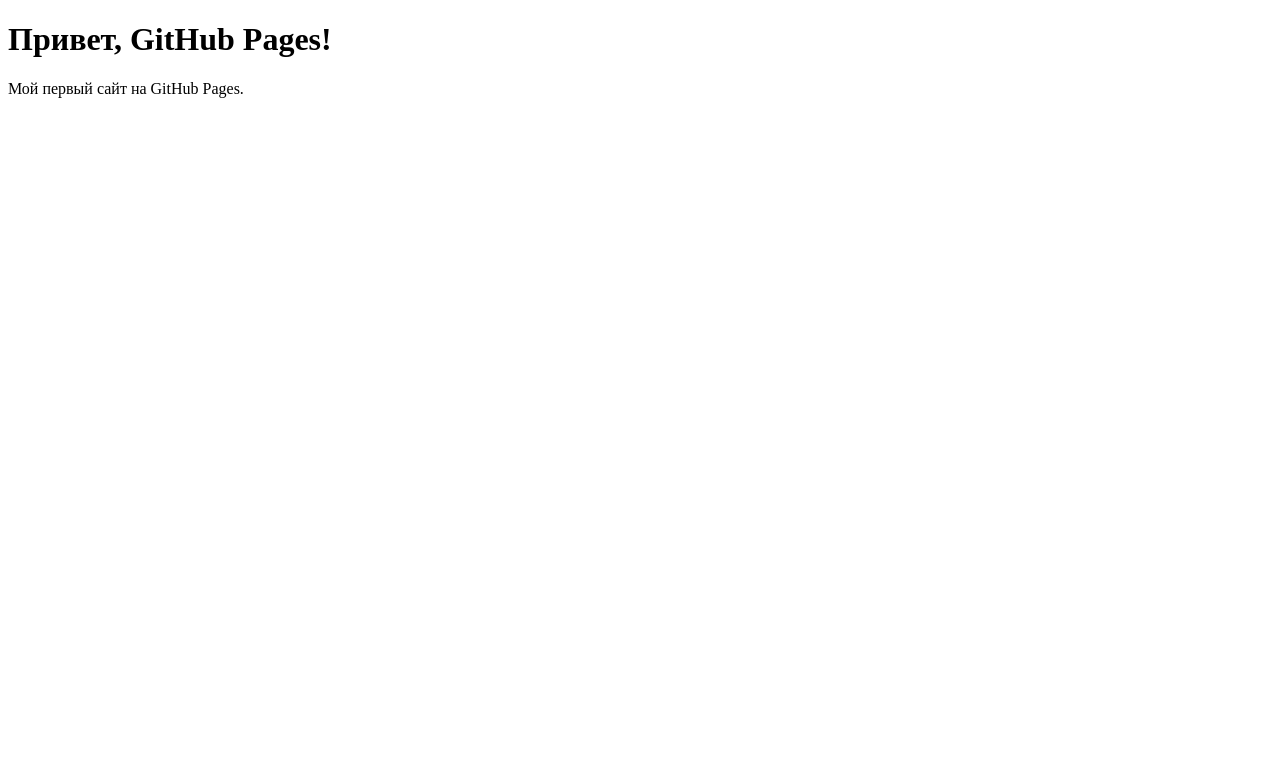
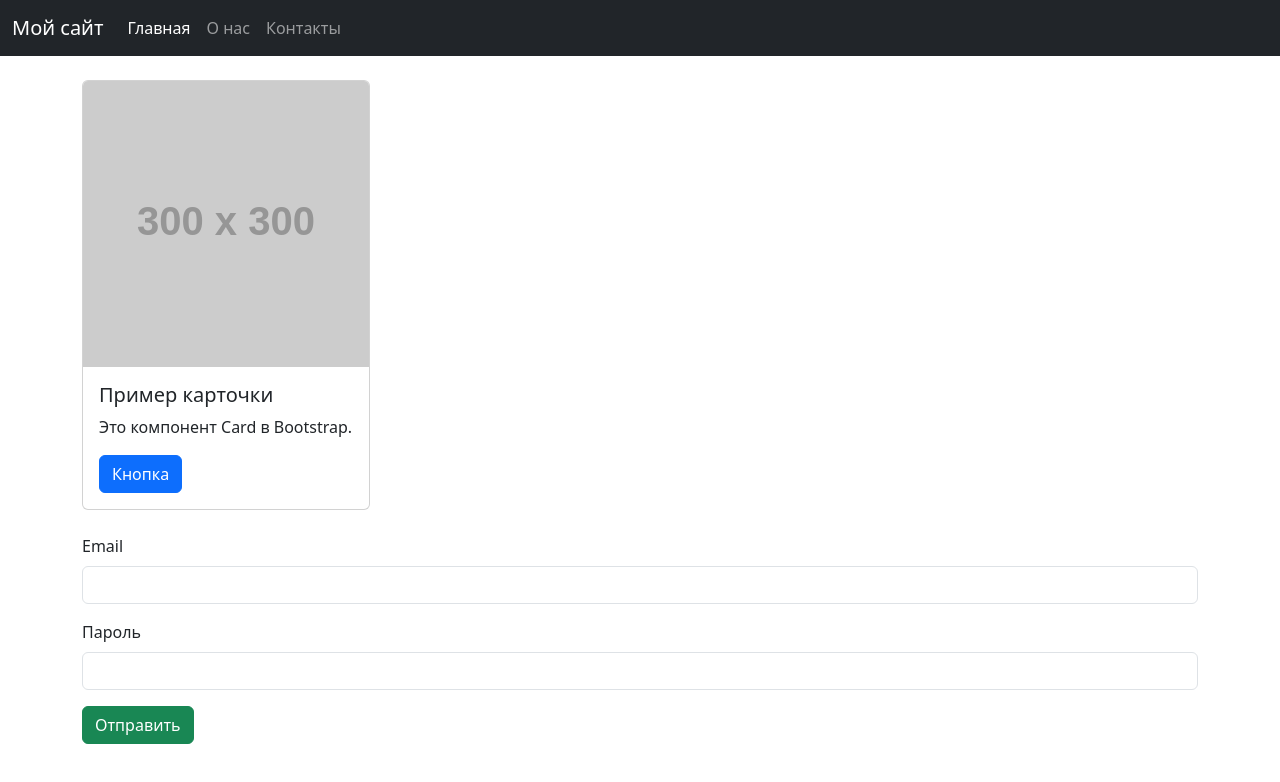
Before and after one commit to shohjahon9919/my-project, a plain HTML site: page index.html in a window 1280 px wide. Drawn offline with nearby package versions, Linux system fonts and the light colour scheme; placeholder pictures from the web are drawn by us.

Commit message:
Update index.html

```diff
--- a/index.html
+++ b/index.html
@@ -1,12 +1,64 @@
 <!DOCTYPE html>
-<html lang="en">
+<html lang="ru">
 <head>
     <meta charset="UTF-8">
     <meta name="viewport" content="width=device-width, initial-scale=1.0">
-    <title>My Project</title>
+    <title>Мой Bootstrap-проект</title>
+    <!-- Подключение CSS Bootstrap через CDN -->
+    <link href="https://cdn.jsdelivr.net/npm/bootstrap@5.3.2/dist/css/bootstrap.min.css" rel="stylesheet">
 </head>
 <body>
-    <h1>Привет, GitHub Pages!</h1>
-    <p>Мой первый сайт на GitHub Pages.</p>
+    <!-- Навигационная панель (Navbar) -->
+    <nav class="navbar navbar-expand-lg navbar-dark bg-dark">
+        <div class="container-fluid">
+            <a class="navbar-brand" href="#">Мой сайт</a>
+            <button class="navbar-toggler" type="button" data-bs-toggle="collapse" data-bs-target="#navbarNav">
+                <span class="navbar-toggler-icon"></span>
+            </button>
+            <div class="collapse navbar-collapse" id="navbarNav">
+                <ul class="navbar-nav">
+                    <li class="nav-item">
+                        <a class="nav-link active" href="#">Главная</a>
+                    </li>
+                    <li class="nav-item">
+                        <a class="nav-link" href="#">О нас</a>
+                    </li>
+                    <li class="nav-item">
+                        <a class="nav-link" href="#">Контакты</a>
+                    </li>
+                </ul>
+            </div>
+        </div>
+    </nav>
+
+    <!-- Карточка (Card) -->
+    <div class="container mt-4">
+        <div class="card" style="width: 18rem;">
+            <img src="https://via.placeholder.com/300" class="card-img-top" alt="Изображение">
+            <div class="card-body">
+                <h5 class="card-title">Пример карточки</h5>
+                <p class="card-text">Это компонент Card в Bootstrap.</p>
+                <a href="#" class="btn btn-primary">Кнопка</a>
+            </div>
+        </div>
+    </div>
+
+    <!-- Форма (Form) -->
+    <div class="container mt-4">
+        <form>
+            <div class="mb-3">
+                <label for="email" class="form-label">Email</label>
+                <input type="email" class="form-control" id="email">
+            </div>
+            <div class="mb-3">
+                <label for="password" class="form-label">Пароль</label>
+                <input type="password" class="form-control" id="password">
+            </div>
+            <button type="submit" class="btn btn-success">Отправить</button>
+        </form>
+    </div>
+
+    <!-- Подключение JS Bootstrap -->
+    <script src="https://cdn.jsdelivr.net/npm/bootstrap@5.3.2/dist/js/bootstrap.bundle.min.js"></script>
 </body>
 </html>
```
